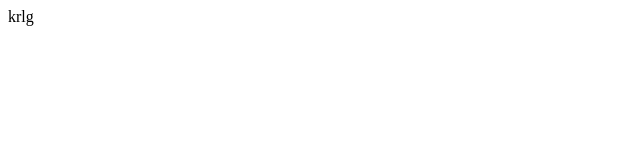
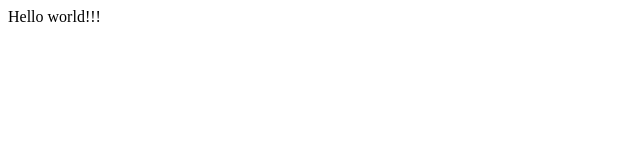
Before and after one commit to vyky1983/HTML_CSS, a plain HTML site: page index.html in a window 1280 px wide. Shown: the full height of the page, 0-640 px from the left. Drawn offline with Linux system fonts and the light colour scheme.

Commit message:
modified file index.html

```diff
--- a/index.html
+++ b/index.html
@@ -5,10 +5,11 @@
     <meta charset="UTF-8">
     <meta http-equiv="X-UA-Compatible" content="IE=edge">
     <meta name="viewport" content="width=device-width, initial-scale=1.0">
-    <title>Document</title>
+    <title>My frest project</title>
 </head>
 
-<body>krlg
+<body>
+    Hello world!!!
 
 </body>
 
```
